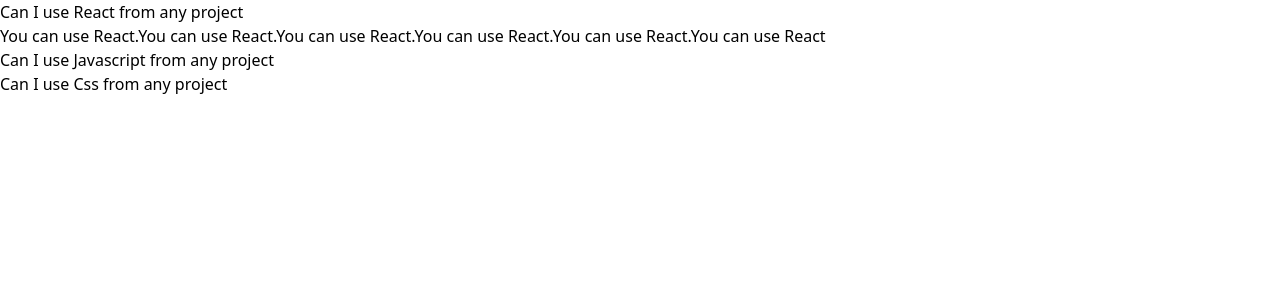
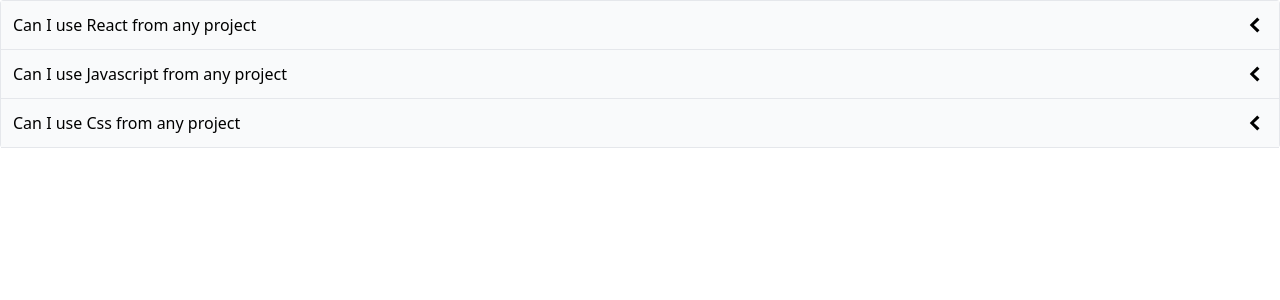
Before and after one commit to vibhavtrivedi/Comps, a React (Create React App) app: page / in a window 1280 px wide. Shown: the top 300 px of the page. Built offline with nearby package versions, Linux system fonts and the light colour scheme.

Commit message:
accordion done

```diff
--- a/src/components/Accordion.js
+++ b/src/components/Accordion.js
@@ -1,14 +1,28 @@
 import { useState } from "react";
+import { GoChevronDown, GoChevronLeft } from "react-icons/go";
 
 function Accordion({ items }) {
-    const [expandedIndex, setExpandedIndex] = useState(0);
+    const [expandedIndex, setExpandedIndex] = useState(-1);
+    const handleClick = (nextindex) => {
+        if (expandedIndex === nextindex) {
+            setExpandedIndex(-1);
+        } else {
+            setExpandedIndex(nextindex);
+        }
+    };
     const renderedItems = items.map((item, index) => {
         const isExpanded = index === expandedIndex;
+        const icon = (
+            <span className="text-2xl">{ isExpanded ? <GoChevronDown /> : <GoChevronLeft/>}</span>
+        )
         return <div key={item.id}>
-            <div onClick={() => { setExpandedIndex(index) }}>{item.label}</div>
-                {isExpanded && <div>{ item.content}</div>}
+            <div className="flex justify-between p-3 bg-gray-50 border-b items-center cursor-pointer" onClick={() => handleClick(index)}>
+                {item.label}
+                {icon}
+            </div>
+                {isExpanded && <div className="border-b p-5">{ item.content}</div>}
         </div>
     })
-    return <div>{ renderedItems}</div>
+    return <div className="border-x border-t rounded">{ renderedItems}</div>
 }
 export default Accordion;
```
